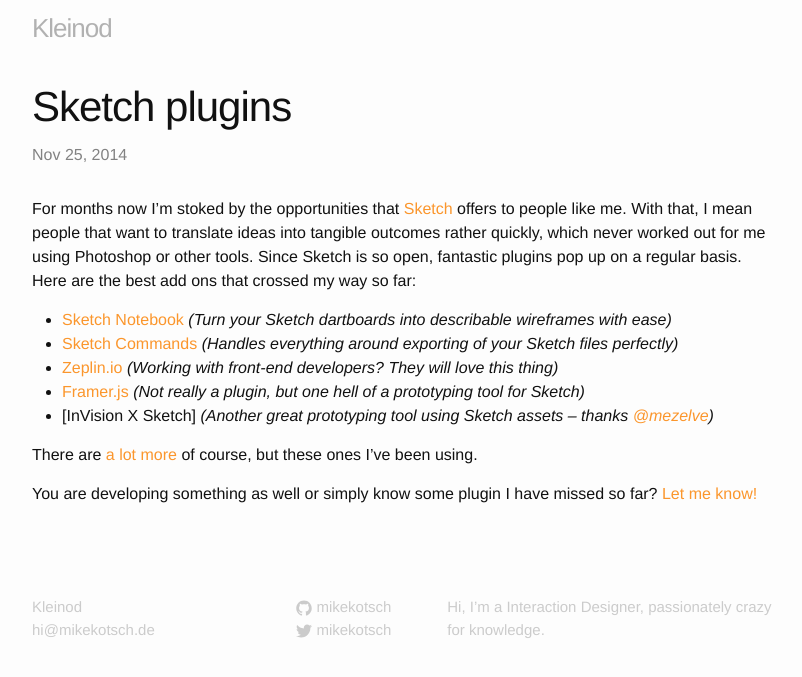
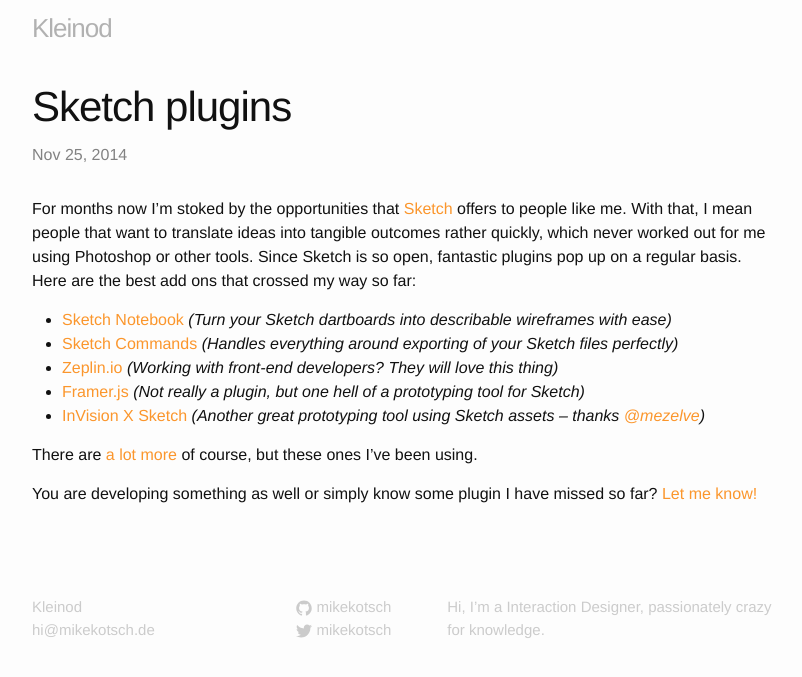
Before and after one commit to mikekotsch/mikekotsch.github.io, a Jekyll site: the page built from _posts/2014-11-25-sketch-plugins.markdown, in a window 1280 px wide. Shown: the top 677 px of the page, without its empty margins (238-1040 px from the left). Built offline with Jekyll 4.4.1, drawn with Linux system fonts in a browser that asks for light colours; some of the changed lines change nothing that is shown.

Commit message:
Update III

```diff
--- a/_posts/2014-11-25-sketch-plugins.markdown
+++ b/_posts/2014-11-25-sketch-plugins.markdown
@@ -10,7 +10,7 @@
 + [Sketch Commands][sketch-commands] *(Handles everything around exporting of your Sketch files perfectly)*
 + [Zeplin.io][zeplin] *(Working with front-end developers? They will love this thing)*
 + [Framer.js][framer] *(Not really a plugin, but one hell of a prototyping tool for Sketch)*
-+ [InVision X Sketch] *(Another great prototyping tool using Sketch assets – thanks [@mezelve][pieter])*
++ [InVision X Sketch][invision] *(Another great prototyping tool using Sketch assets – thanks [@mezelve][pieter])*
 
 There are [a lot more][more-plugins] of course, but these ones I’ve been using.
 
@@ -22,6 +22,7 @@
 [sketch-commands]: https://github.com/bomberstudios/sketch-commands
 [zeplin]: https://zeplin.io/
 [framer]: http://framerjs.com/
+[invision]: http://www.invisionapp.com/sketch-prototyping
 [pieter]: https://twitter.com/mezelve
 [more-plugins]: https://gist.github.com/bomberstudios/7694497
 
```
